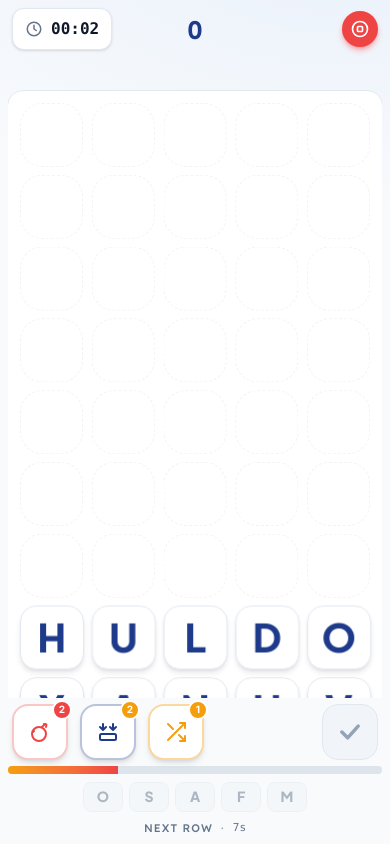
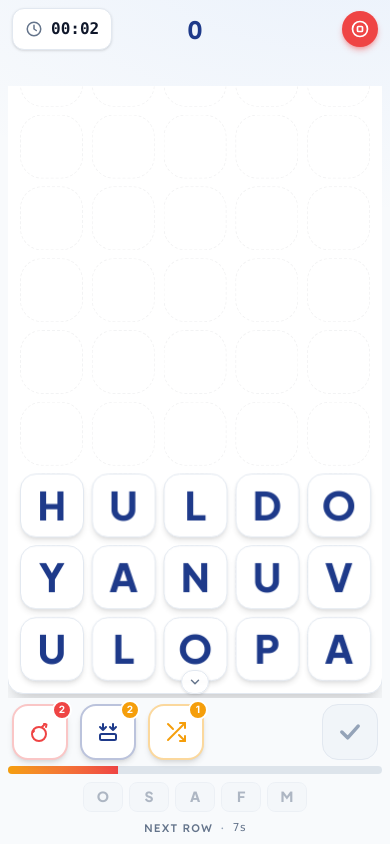
Before and after one commit to dthores1/word-collapse, a React (Vite) app: page / in a window 390 px wide. Both pictures are taken after a click on the button "Play". Built offline with nearby package versions, Linux system fonts and the light colour scheme; no server answers.

Commit message:
Fixes mobile  issue where user has to scroll on game start to see playable rows; adds subtle indicator for rows that are out of view on mobile

```diff
--- a/src/components/PlayScreen.jsx
+++ b/src/components/PlayScreen.jsx
@@ -85,11 +85,29 @@ export function PlayScreen({ game, dictionary }) {
 
   // Scrollable container that wraps the Board. On mobile the board is
   // taller than this region, so the user scrolls within it; on desktop
-  // it fits and overflow-y:auto is a no-op. Auto-scroll-to-bottom on
-  // every row arrival (totalTiles increase) so the freshly-arrived row
-  // is visible without the player having to scroll manually.
+  // it fits and overflow-y:auto is a no-op.
   const boardScrollRef = useRef(null);
   const prevTotalTilesRef = useRef(0);
+
+  // Game-start scroll-to-bottom. `useBoardGeometry` settles its
+  // ResizeObserver asynchronously — the very first render uses the
+  // default desktop tile size and the bottom-anchor scroll computed
+  // from that is wrong by the time the observer updates to mobile
+  // tile size. Scroll immediately + once more after a short delay so
+  // the post-settle layout also lands at the bottom. Both scrolls
+  // are `auto` (instant) because the player hasn't engaged yet.
+  useEffect(() => {
+    if (game.phase !== 'playing') return undefined;
+    const el = boardScrollRef.current;
+    if (!el) return undefined;
+    el.scrollTo({ top: el.scrollHeight, behavior: 'auto' });
+    const t = setTimeout(() => {
+      el.scrollTo({ top: el.scrollHeight, behavior: 'auto' });
+    }, 200);
+    return () => clearTimeout(t);
+  }, [game.phase]);
+
+  // Row arrival mid-game — smoothly scroll to keep the new row visible.
   useEffect(() => {
     const el = boardScrollRef.current;
     if (!el) return;
@@ -98,6 +116,31 @@ export function PlayScreen({ game, dictionary }) {
     }
     prevTotalTilesRef.current = game.totalTiles;
   }, [game.totalTiles]);
+
+  // Out-of-view affordances. Track whether the board scroll container
+  // has content above or below its visible region so we can render
+  // small chevron chips as a "more letters this way" hint. Re-attach
+  // the scroll listener whenever the board geometry changes
+  // (scrollHeight changes with it).
+  const [scrollMore, setScrollMore] = useState({ up: false, down: false });
+  useEffect(() => {
+    const el = boardScrollRef.current;
+    if (!el) return undefined;
+    const update = () => {
+      setScrollMore({
+        up: el.scrollTop > 4,
+        down: el.scrollTop + el.clientHeight < el.scrollHeight - 4,
+      });
+    };
+    update();
+    el.addEventListener('scroll', update, { passive: true });
+    const ro = new ResizeObserver(update);
+    ro.observe(el);
+    return () => {
+      el.removeEventListener('scroll', update);
+      ro.disconnect();
+    };
+  }, [boardGeometry.tileSize]);
 
   // Live preview of the points this commit would award. Skips combo /
   // chain multipliers because they fire on the resulting clear, not on
@@ -435,12 +478,13 @@ export function PlayScreen({ game, dictionary }) {
           </div>
         </div>
 
-        {/* Board scroll region. flex-1 so it takes all remaining vertical
-            space between the (pinned) HUD/word display above and the
-            (pinned) control strip / progress / next-row below.
-            `overflow-y-auto` scrolls when content (the full 10-row
-            board) is taller than the region — i.e. mobile. Desktop
-            content fits and this is a no-op.
+        {/* Board area. `relative flex-1` parent so we can overlay
+            chevron chips above/below the scroll container — they hint
+            at out-of-view rows without consuming layout space. */}
+        <div className="relative flex-1 min-h-0 sm:min-h-[200px]">
+          {/* Scroll container. `overflow-y-auto` scrolls when content
+              (the full 10-row board) is taller than the region — i.e.
+              mobile. Desktop content fits and this is a no-op.
               `overscroll-contain` keeps the page from bouncing /
               triggering pull-to-refresh outside this region. */}
           <div
@@ -448,7 +492,7 @@ export function PlayScreen({ game, dictionary }) {
               boardAreaRef.current = node;
               boardScrollRef.current = node;
             }}
-          className="flex-1 min-h-0 overflow-y-auto overscroll-contain flex items-start sm:items-center justify-center py-1 sm:min-h-[200px]"
+            className="absolute inset-0 overflow-y-auto overscroll-contain flex items-start sm:items-center justify-center py-1"
           >
             <div className="relative inline-block">
               <Board
@@ -467,8 +511,8 @@ export function PlayScreen({ game, dictionary }) {
                 onSelectionChange={setSelection}
                 onCommit={commitSelection}
               />
-            {/* Desktop sidecar lifelines only — mobile renders them in
-                a dedicated control row below the board (see below). */}
+              {/* Desktop sidecar lifelines only — mobile renders them
+                  in a dedicated control row below the board. */}
               <div className="hidden sm:absolute sm:top-1/2 sm:left-full sm:ml-4 sm:flex sm:-translate-y-1/2">
                 <LifelinePanel
                   bombUses={game.bombUses}
@@ -480,6 +524,13 @@ export function PlayScreen({ game, dictionary }) {
                 />
               </div>
             </div>
+          </div>
+
+          {/* "More letters this way" affordances. Pointer-events: none
+              so they don't intercept touches. Fade in/out via opacity
+              so there's no layout shift. */}
+          <ScrollAffordance position="top" visible={scrollMore.up} />
+          <ScrollAffordance position="bottom" visible={scrollMore.down} />
         </div>
 
         {/* Mobile-only control strip — lifelines on the left, ✓ on the
@@ -574,6 +625,42 @@ export function PlayScreen({ game, dictionary }) {
           stays anchored to the viewport even as the player scrolls.
           Centered over the play surface. */}
       <Toasts toasts={game.toasts} />
+    </div>
+  );
+}
+
+// Chevron chip rendered at the top or bottom of the board scroll
+// region when there are tiles out of view in that direction. Lives
+// outside the scroll container (in its relative parent) so it stays
+// anchored to the viewport edge even as the player scrolls.
+function ScrollAffordance({ position, visible }) {
+  return (
+    <div
+      className={[
+        'pointer-events-none absolute left-0 right-0 flex justify-center transition-opacity duration-150 z-10',
+        position === 'top' ? 'top-1' : 'bottom-1',
+        visible ? 'opacity-100' : 'opacity-0',
+      ].join(' ')}
+      aria-hidden
+    >
+      <div className="bg-paper/90 border border-border rounded-full px-1.5 py-1 shadow-sm text-ink-500">
+        <svg
+          width="14"
+          height="14"
+          viewBox="0 0 24 24"
+          fill="none"
+          stroke="currentColor"
+          strokeWidth="2.5"
+          strokeLinecap="round"
+          strokeLinejoin="round"
+        >
+          {position === 'top' ? (
+            <polyline points="6 15 12 9 18 15" />
+          ) : (
+            <polyline points="6 9 12 15 18 9" />
+          )}
+        </svg>
+      </div>
     </div>
   );
 }
```
Also changed, not shown: 1 other file (tests, documents, lock files or other folders). Lines whose indentation alone changed are shown as unchanged.
